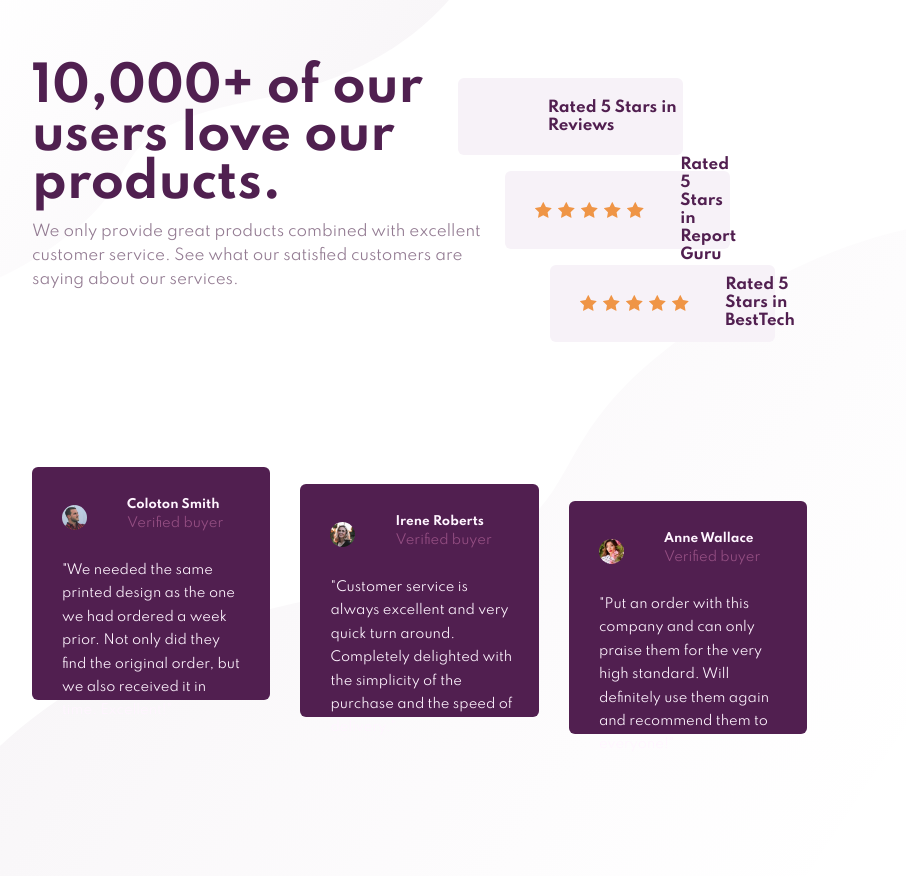
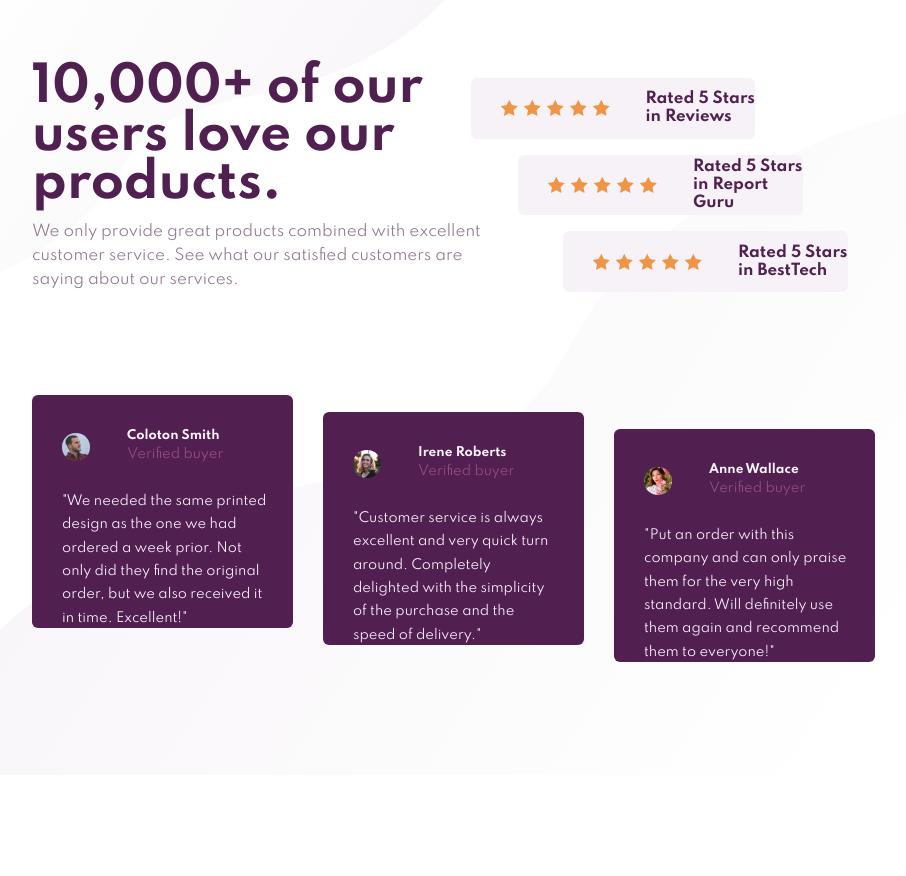
Before and after one commit to DaanWarming/Social-Proof-Section, a plain HTML site: page index.html in a window 1280 px wide. Shown: the part 140-1016 px from the top of the page, without its empty margins (269-1175 px from the left). Drawn offline with Linux system fonts and the light colour scheme.

Commit message:
Update index.html

```diff
--- a/index.html
+++ b/index.html
@@ -22,11 +22,11 @@
     </div>
     <div class="ratings">
       <div class="rated-reviews">
-        <img src="./icon-star.svg" alt="">
-        <img src="./icon-star.svg" alt="">
-        <img src="./icon-star.svg" alt="">
-        <img src="./icon-star.svg" alt="">
-        <img src="./icon-star.svg" alt="">
+        <img src="images/icon-star.svg" alt="">
+        <img src="images/icon-star.svg" alt="">
+        <img src="images/icon-star.svg" alt="">
+        <img src="images/icon-star.svg" alt="">
+        <img src="images/icon-star.svg" alt="">
         <p>Rated 5 Stars in Reviews</p>
       </div>
       <div class="rated-report">
```
